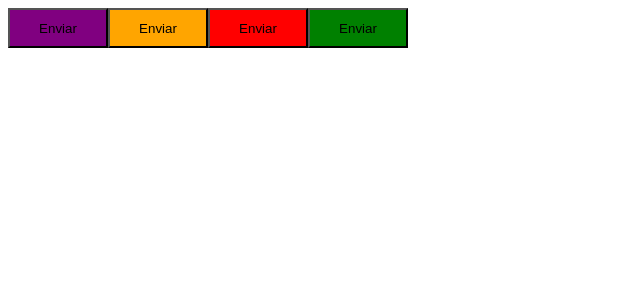
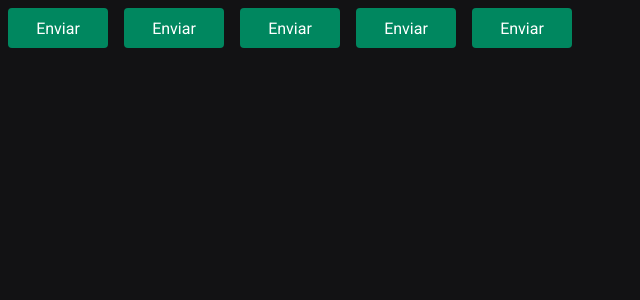
Before and after one commit to maira-costa/rocketseat-ignite-reactjs, a React (Vite) app in the folder 02-ignite-timer/: page / in a window 1280 px wide. Shown: the top 300 px of the page, without its empty margins (0-640 px from the left). Built offline with nearby package versions, Linux system fonts and the light colour scheme.

Commit message:
Updates aula Estrutura da Aplicação

```diff
--- a/02-ignite-timer/index.html
+++ b/02-ignite-timer/index.html
@@ -2,7 +2,13 @@
 <html lang="en">
   <head>
     <meta charset="UTF-8" />
+
+    <link rel="preconnect" href="https://fonts.googleapis.com" />
+    <link rel="preconnect" href="https://fonts.gstatic.com" crossorigin />
+
     <meta name="viewport" content="width=device-width, initial-scale=1.0" />
+
+    <link href="https://fonts.googleapis.com/css2?family=Roboto+Mono:wght@700&family=Roboto:wght@400;700&display=swap" rel="stylesheet" />
     <title>Ignite Timer</title>
   </head>
   <body>
--- a/02-ignite-timer/package.json
+++ b/02-ignite-timer/package.json
@@ -6,18 +6,22 @@
   "scripts": {
     "dev": "vite",
     "build": "tsc && vite build",
-    "preview": "vite preview"
+    "preview": "vite preview",
+    "lint": "eslint src --ext .tsx,.ts"
   },
   "dependencies": {
     "react": "^18.2.0",
     "react-dom": "^18.2.0",
+    "react-router-dom": "^6.8.0",
     "styled-components": "^5.3.6"
   },
   "devDependencies": {
+    "@rocketseat/eslint-config": "^1.1.3",
     "@types/react": "^18.0.26",
     "@types/react-dom": "^18.0.9",
     "@types/styled-components": "^5.1.26",
     "@vitejs/plugin-react": "^3.0.0",
+    "eslint": "^8.33.0",
     "typescript": "^4.9.3",
     "vite": "^4.0.0"
   }
--- a/02-ignite-timer/src/App.tsx
+++ b/02-ignite-timer/src/App.tsx
@@ -1,14 +1,18 @@
-import { Button } from "./components/Button"
+import { ThemeProvider } from 'styled-components'
+import { Button } from './components/Button'
+import { GlobalStyle } from './styles/global'
+import { defaultTheme } from './styles/themes/default'
 
 export function App() {
+  return (
+    <ThemeProvider theme={defaultTheme}>
+      <Button variant="primary" />
+      <Button variant="secondary" />
+      <Button variant="danger" />
+      <Button variant="success" />
+      <Button />
 
-  return (
-    <>
-      <Button variant="primary"/>
-      <Button variant="secondary"/>
-      <Button variant="danger"/>
-      <Button variant="success"/>
-
-    </>
+      <GlobalStyle />
+    </ThemeProvider>
   )
 }
--- a/02-ignite-timer/src/components/Button.styles.ts
+++ b/02-ignite-timer/src/components/Button.styles.ts
@@ -1,25 +1,32 @@
-import styled, { css } from "styled-components";
+import styled, { css } from 'styled-components'
 
-export type ButtonVariant =  'primary' | 'secondary' | 'danger' | 'success';
+export type ButtonVariant = 'primary' | 'secondary' | 'danger' | 'success'
 
 interface ButtonContainerProps {
-    variant: ButtonVariant;
+  variant: ButtonVariant
 }
 
 const buttonVariants = {
   primary: 'purple',
   secondary: 'orange',
   danger: 'red',
-    success: 'green'
-};
+  success: 'green',
+}
 
 export const ButtonContainer = styled.button<ButtonContainerProps>`
   width: 100px;
   height: 40px;
+  border-radius: 4px;
+  border: 0;
+  margin: 8px;
 
-    ${props => {
+  background-color: ${(props) => props.theme['green-500']};
+
+  color: ${(props) => props.theme.white};
+
+  /* ${(props) => {
     return css`
-            background-color: ${buttonVariants[props.variant]}
+      background-color: ${buttonVariants[props.variant]};
     `
-    }}
+  }} */
 `
--- /dev/null
+++ b/02-ignite-timer/src/pages/History.tsx
@@ -0,0 +1,3 @@
+export function History() {
+  return <h1>History</h1>
+}
--- /dev/null
+++ b/02-ignite-timer/src/pages/Home.tsx
@@ -0,0 +1,3 @@
+export function Home() {
+  return <h1>Home</h1>
+}
--- /dev/null
+++ b/02-ignite-timer/src/styles/global.ts
@@ -0,0 +1,25 @@
+import { createGlobalStyle } from 'styled-components'
+
+export const GlobalStyle = createGlobalStyle`
+    * {
+        margin: 0;
+        padding: 0;
+        box-sizing: border-box;
+    }
+
+    :focus {
+        outline: 0;
+        box-shadow: 0 0 0 2px ${(props) => props.theme['gray-500']};
+    }
+
+    body {
+        background:${(props) => props.theme['gray-900']};
+        color: ${(props) => props.theme['gray-300']};
+    }
+
+    body, input, textarea, button {
+        font-family: 'Roboto', sans-serif;
+        font-weight: 400;
+        font-size: 1rem;
+    }
+`
--- /dev/null
+++ b/02-ignite-timer/src/styles/themes/default.ts
@@ -0,0 +1,21 @@
+export const defaultTheme = {
+  white: '#FFF',
+
+  'gray-100': '#E1E1E6',
+  'gray-300': '#C4C4CC',
+  'gray-400': '#8D8D99',
+  'gray-500': '#7C7C8A',
+  'gray-600': '#323238',
+  'gray-700': '#29292E',
+  'gray-800': '#202024',
+  'gray-900': '#121214',
+
+  'green-300': '#00B37E',
+  'green-500': '#00875F',
+  'green-700': '#015F43',
+
+  'red-500': '#AB222E',
+  'red-700': '#7A1921',
+
+  'yellow-500': '#FBA94C',
+}
```
Also changed, not shown: 02-ignite-timer/src/@types/styles.d.ts (added, +10 -0 lines), 02-ignite-timer/src/components/Button.tsx (+4 -4 lines), 02-ignite-timer/.eslintrc.json (added), 1 other file (tests, documents, lock files or other folders). Lines whose indentation alone changed are shown as unchanged.
